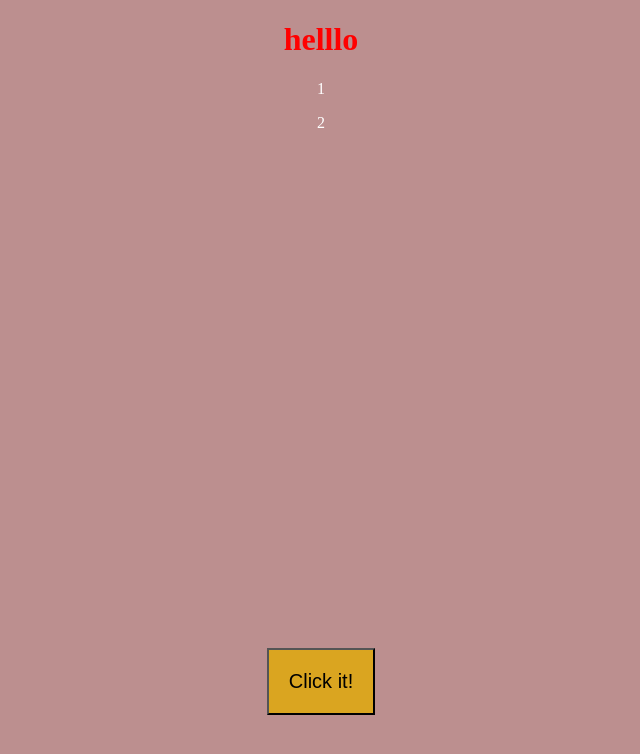
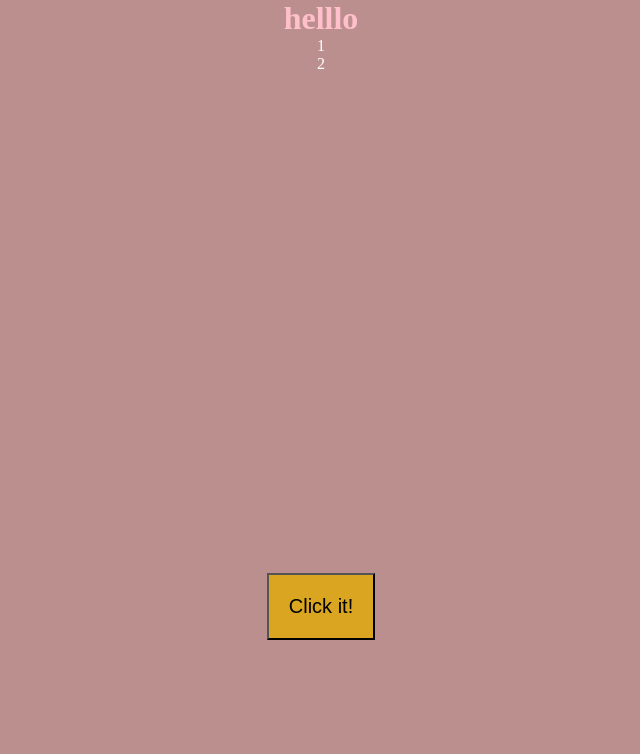
Before and after one commit to SirawichDev/jquery_base, a plain HTML site: page index.html in a window 1280 px wide. Both pictures are taken after a click on the button "Click it!". Shown: the whole page, without its empty margins (319-959 px from the left). Drawn offline with nearby package versions, Linux system fonts and the light colour scheme.

Commit message:
hide img

```diff
--- a/css/styles.css
+++ b/css/styles.css
@@ -1,3 +1,6 @@
+*{
+    margin: 0 auto;
+}
 body{
     background-color: rosybrown;
     color:white;
@@ -6,15 +9,16 @@ body{
     text-align: center;
 }
 
+
 .center button{
     padding: 20px;
     font-size: 20px;
     background-color: goldenrod;
 }
-.center .image{
+.image{
     background-image: url(../img/doggy.jpg);
     height: 500px;
-    position: right;
+    position: center;
     max-width: 600px;
     background-repeat: no-repeat;
 }
--- a/js/basic.js
+++ b/js/basic.js
@@ -1,8 +1,19 @@
-$(document).ready(function(){
+/* $(document).ready(function(){
     var i =0;
     $("button").click(function () {
 
         $("h1.hello").css("color","red");
       });
 
+}); */
+$(function(){
+    $(".image").click(function () {
+        $(".image").hide();
+    });
 });
+
+$(function(){
+    $("button").click(function () {
+        $("h1").css("color","pink");
+    });
+});
```
